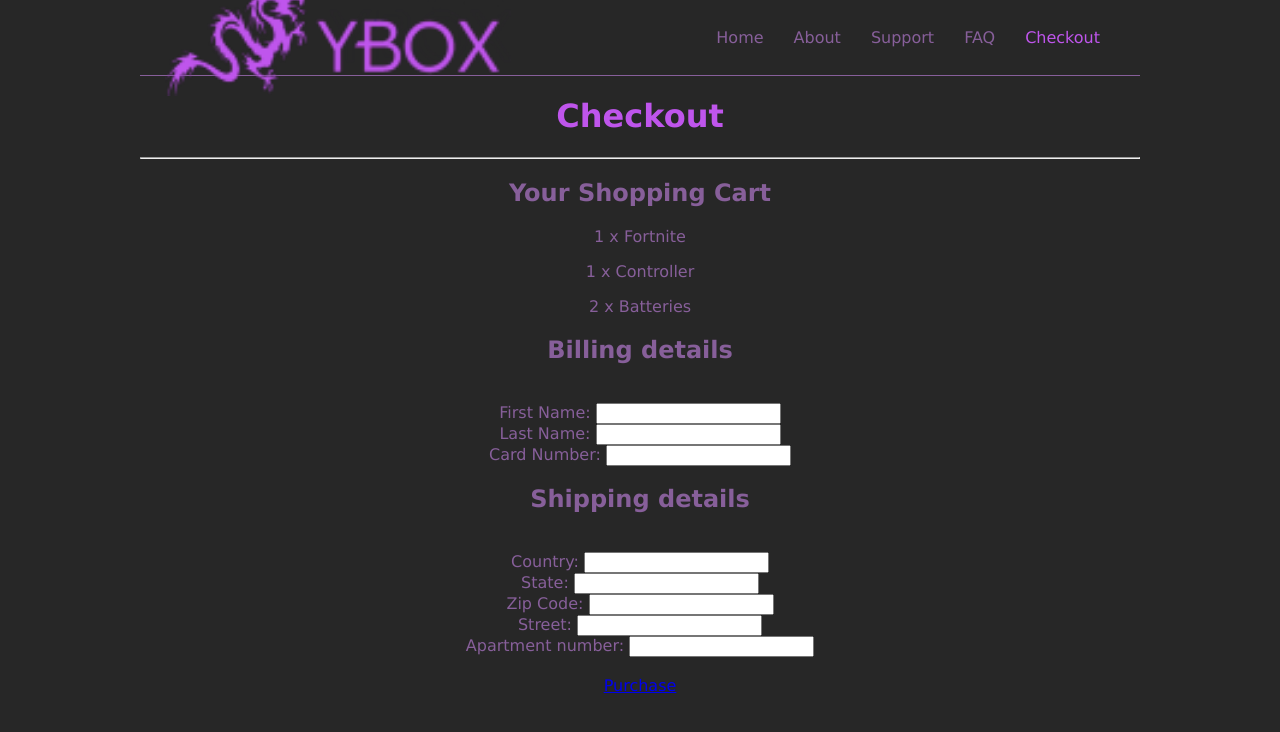
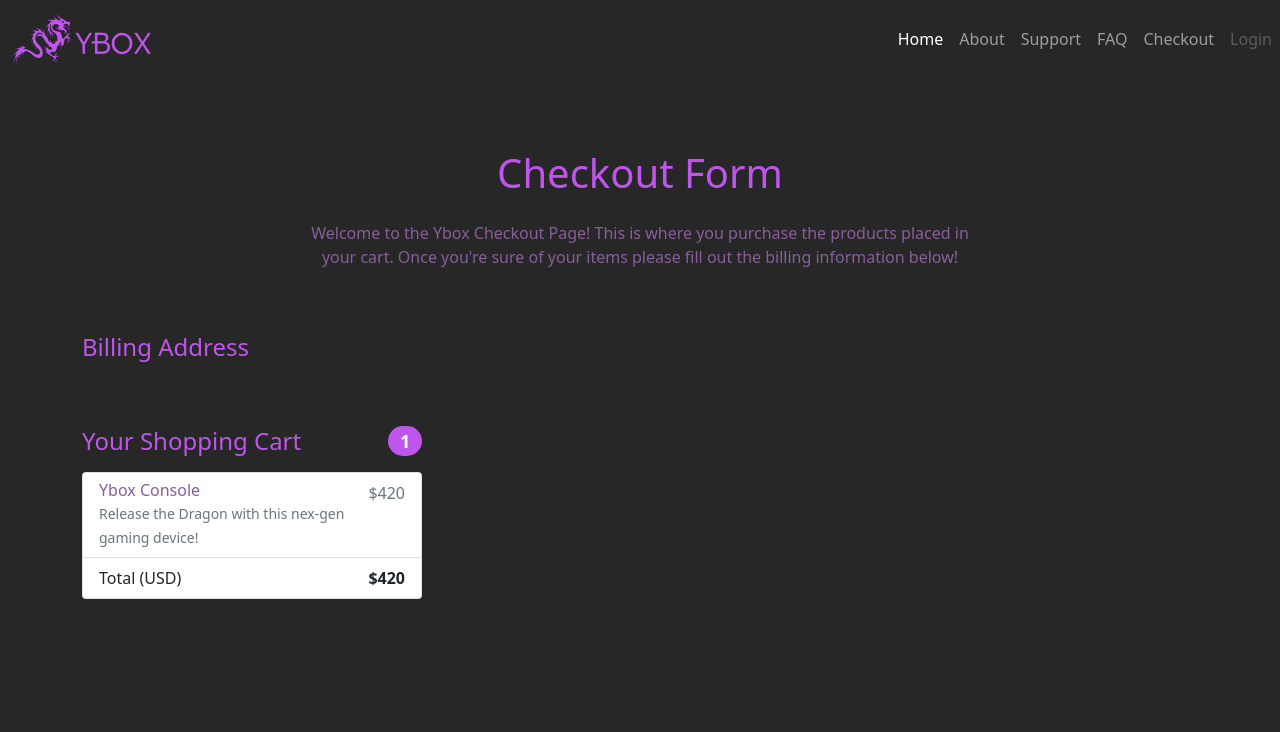
Before and after one commit to DragonsOfTheEast/Ybox, a plain HTML site: page checkout.html in a window 1280 px wide. Drawn offline with nearby package versions, Linux system fonts and the light colour scheme.

Commit message:
Began Creation of Form Fields

```diff
--- a/checkout.html
+++ b/checkout.html
@@ -5,56 +5,83 @@
 
 <head>
     <meta charset="UTF-8">
-    <link rel="stylesheet" href="css\style.css">
-    <link rel="shortcut icon" href="./images/logo.png" type="image/x-icon">
     <meta http-equiv="X-UA-Compatible" content="IE=edge">
     <meta name="viewport" content="width=device-width, initial-scale=1.0">
     <title>Ybox | Checkout</title>
+     <!-- Bootstrap stylesheet -->
+    <link rel="stylesheet" href="./css/bootstrap.min.css">
+    <!-- The JavaScript enables the carousel to run properly -->
+    <script src="https://cdn.jsdelivr.net/npm/@popperjs/core@2.9.1/dist/umd/popper.min.js" integrity="sha384-SR1sx49pcuLnqZUnnPwx6FCym0wLsk5JZuNx2bPPENzswTNFaQU1RDvt3wT4gWFG" crossorigin="anonymous"></script>
+    <script src="https://cdn.jsdelivr.net/npm/bootstrap@5.0.0-beta3/dist/js/bootstrap.min.js" integrity="sha384-j0CNLUeiqtyaRmlzUHCPZ+Gy5fQu0dQ6eZ/xAww941Ai1SxSY+0EQqNXNE6DZiVc" crossorigin="anonymous"></script>
+    <link rel="shortcut icon" href="./images/logo.png" type="image/x-icon">
 </head>
 
-<body>
-    <!-- This is the navigation bar -->
-    <nav class="navbar">
-        <span class="logo">
-            <a class="" href="./index.html">
-                <img src="./images/banner.png" height="120px" alt="Ybox Logo">
-            </a>
-        </span>
-        <span class="links">
-            <a class="navitem" href="./index.html">Home</a>
-            <a class="navitem" href="./about.html">About</a>
-            <a class="navitem" href="./support.html">Support</a>
-            <a class="navitem" href="./faq.html">FAQ</a>
-            <a class="navitem active" href="./checkout.html">Checkout</a>
-        </span>
+<!--Body class sets the entire background page to dark-->
+<body class="bg-dark">
+    <!-- Navigation bar -->
+    <nav class="navbar navbar-expand-lg navbar-dark bg-dark sticky-top">
+      <div class="container-fluid">
+        <a class="navbar-brand" href="#"><img src="images/banner.png" alt="" class="d-inline-block align-text-top"></a>
+        <button class="navbar-toggler" type="button" data-bs-toggle="collapse" data-bs-target="#navbarNavAltMarkup" aria-controls="navbarNavAltMarkup" aria-expanded="false" aria-label="Toggle navigation">
+          <span class="navbar-toggler-icon"></span>
+        </button>
+      </div>
+      <div class="collapse navbar-collapse" id="navbarNavAltMarkup">
+        <div class="navbar-nav">
+          <a class="nav-link active" aria-current="page" href="#">Home</a>
+          <a class="nav-link" href="./about.html">About</a>
+          <a class="nav-link" href="./support.html">Support</a>
+          <a class="nav-link" href="./faq.html">FAQ</a>
+          <a class="nav-link" href="./checkout.html">Checkout</a>
+          <a class="nav-link disabled" href="#">Login</a>
+        </div>
+      </div>
     </nav>
 
-    <main>
-        <h1 class="emphasis">Checkout</h1>
-        <hr>
-        <h2>Your Shopping Cart</h2>
-        <p>1 x Fortnite</p>
-        <p>1 x Controller</p>
-        <p>2 x Batteries</p>
-        <!-- This is the forum field for billing details -->
-        <h2>Billing details</h2><br>
-        <form>
-            <div>First Name: <input type="text" id="fname" name="firstname"></div>
-            <div>Last Name: <input type="text" id="lname" name="lastname"></div>
-            <div>Card Number: <input type="text" id="lname" name="CardNumber"></div>
-        </form>
-        <!-- This is the forum field for shipping details -->
-        <h2>Shipping details</h2><br>
-        <form>
-            <div>Country: <input type="text" id="fname" name="Country"> </div>
-            <div>State: <input type="text" id="lname" name="State"> </div>
-            <div>Zip Code: <input type="text" id="zip" name="ZipCode"></div>
-            <div>Street: <input type="text" id="steet" name="Street"><br></div>
-            <div>Apartment number: <input type="text" id="steet" name="Apartment"><br></div>
-        </form>
-        <br>
-        <a href="./checkout.html" class="button">Purchase</a>
-    </main>
+
+    <div class="container">
+
+        <main>
+            <div class="py-5 text-center">
+                <!--Checkout Form Description-->
+                <h1 class="m-4 text-primary">Checkout Form</h1>
+                <p class="text-secondary">
+                Welcome to the Ybox Checkout Page! This is where you purchase the products placed in<br>
+                your cart. Once you're sure of your items please fill out the billing information below!
+                </p>
+            </div>
+
+            <!--Checkout Form Creation -->
+            <div class="row g-5">
+
+                <!--Shopping Cart-->
+                <div class="col-md-5 col-lg-4 order-md-last">
+                    <h4 class="d-flex justify-content-between align-items-center mb-3">
+                        <span class="text-primary"> Your Shopping Cart</span>
+                        <span class="badge bg-primary rounded-pill">1</span>
+                    </h4>
+                    <ul class="list-group mb-3">
+                        <li class="list-group-item d-flex justify-content-between.hl-sm">
+                            <div>
+                                <h6 class="my-0 text-secondary"> Ybox Console</h6>
+                                <small class="text-muted text-secondary"> Release the Dragon with this nex-gen gaming device!</small>
+                            </div>
+                            <span class="text-muted text-secondary">$420</span>
+                        </li>
+                        <li class="list-group-item d-flex justify-content-between">
+                            <span> Total (USD)</span>
+                            <strong>$420</strong>
+                        </li>
+                    </ul>
+                </div>
+
+                <!--Billing Address Form Creation-->
+                <div class+"col-md-7 col-lg-8">
+                    <h4 class="mb-3 text-primary">Billing Address</h4>
+                </div>
+            </div>
+        </main>
+    </div>
 </body>
 
 </html>
```
